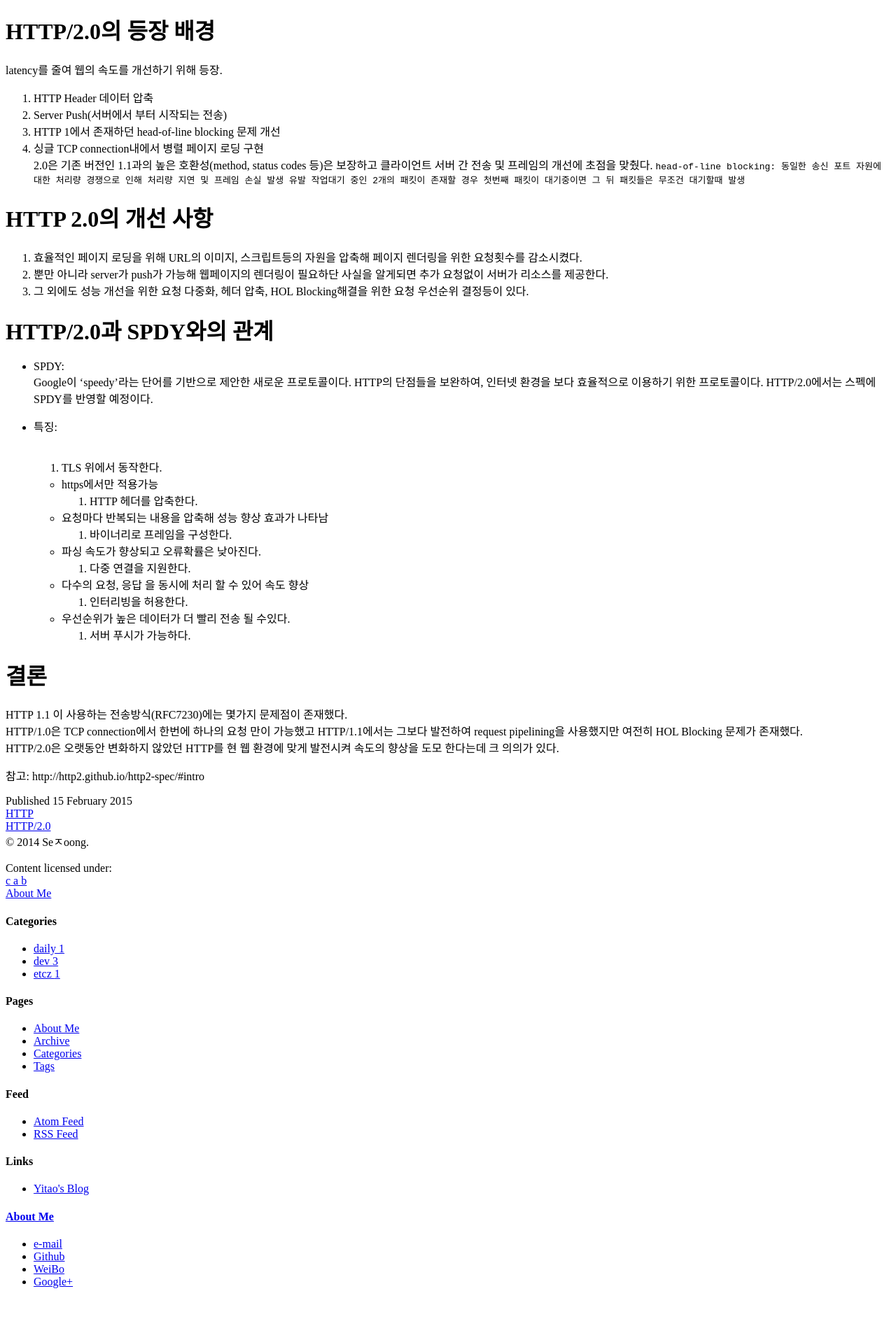
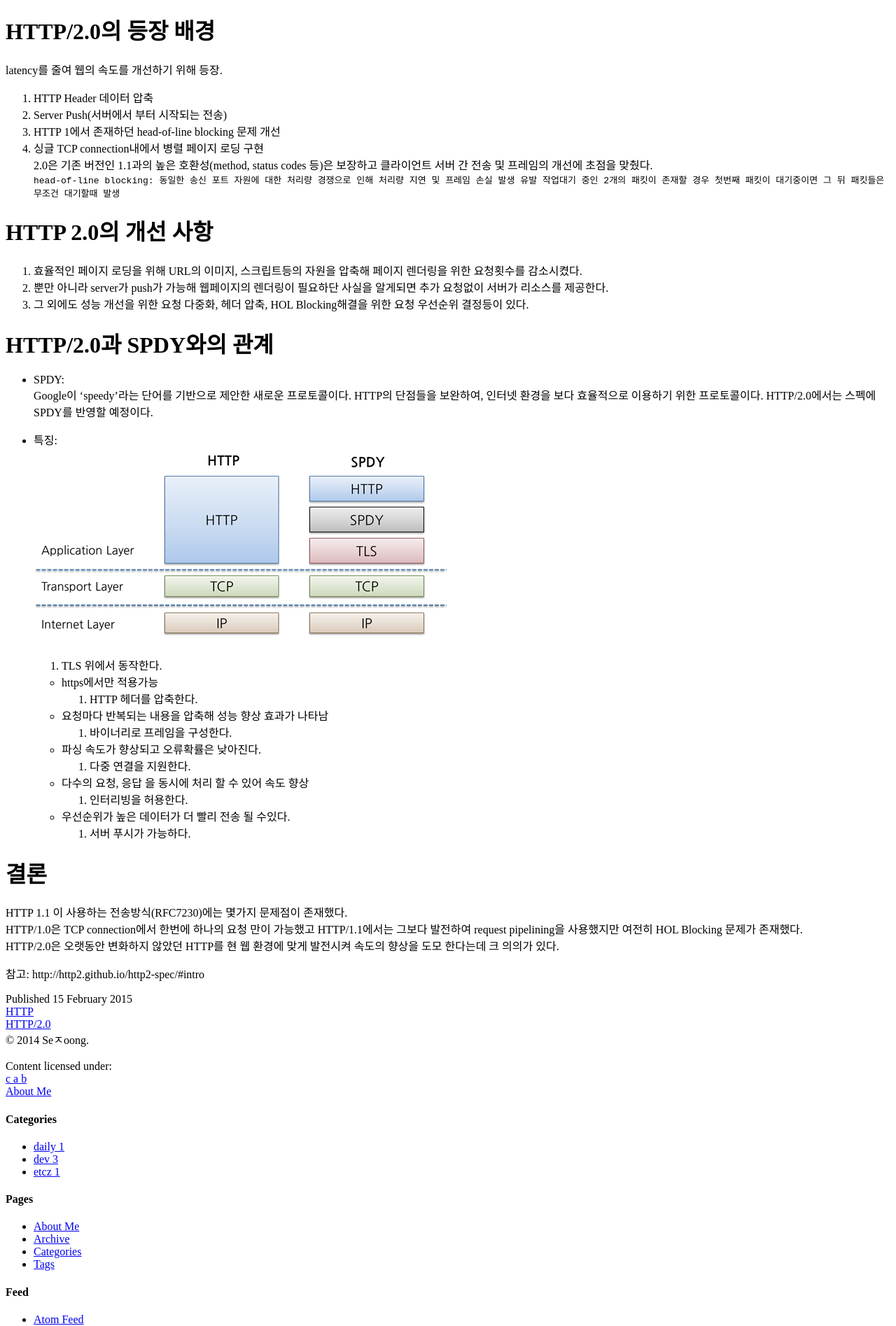
Before and after one commit to sejoong/sejoong.github.com, a Jekyll site: the page built from _posts/2015-02-15-dev.md, in a window 1280 px wide. Shown: the part 1332-3227 px from the top of the page at 70% size. Built offline with Jekyll 4.4.1, drawn with Linux system fonts in a browser that asks for light colours; nearby versions of some CDN libraries; library files that are not in the unit come from our copies; comment, search, counter and statistics services are not loaded; before the commit the page ends 3189 px from its top, so only the background shows below that.

Commit message:
no message

```diff
--- a/_posts/2015-02-15-dev.md
+++ b/_posts/2015-02-15-dev.md
@@ -66,7 +66,7 @@ latency를 줄여 웹의 속도를 개선하기 위해 등장.<br>
 2. Server Push(서버에서 부터 시작되는 전송)<br>
 3. HTTP 1에서 존재하던 head-of-line blocking 문제 개선<br>
 4. 싱글 TCP connection내에서 병렬 페이지 로딩 구현<br>
-2.0은 기존 버전인 1.1과의 높은 호환성(method, status codes 등)은 보장하고 클라이언트 서버 간 전송 및 프레임의 개선에 초점을 맞췄다.
+2.0은 기존 버전인 1.1과의 높은 호환성(method, status codes 등)은 보장하고 클라이언트 서버 간 전송 및 프레임의 개선에 초점을 맞췄다.<br>
 `head-of-line blocking: 동일한 송신 포트 자원에 대한 처리량 경쟁으로 인해 처리량 지연 및 프레임 손실 발생 유발
 작업대기 중인 2개의 패킷이 존재할 경우 첫번째 패킷이 대기중이면 그 뒤 패킷들은 무조건 대기할때 발생`
 
@@ -80,7 +80,7 @@ latency를 줄여 웹의 속도를 개선하기 위해 등장.<br>
 Google이 'speedy'라는 단어를 기반으로 제안한 새로운 프로토콜이다. HTTP의 단점들을 보완하여, 인터넷 환경을 보다 효율적으로 이용하기 위한 프로토콜이다. HTTP/2.0에서는 스펙에 SPDY를 반영할 예정이다.
 
 - 특징:<br>
-<img src="/assets/themes/Snail/img/http/2.0/spdy.png" alt="">
+<img src="/assets/themes/Snail/img/http2.0/spdy.png" alt="">
 1. TLS 위에서 동작한다.<br>
     - https에서만 적용가능
 2. HTTP 헤더를 압축한다.<br>
```
Also changed, not shown: assets/themes/Snail/img/http2.0/spdy.png (renamed from assets/themes/Snail/img/http:2.0/spdy.png).
